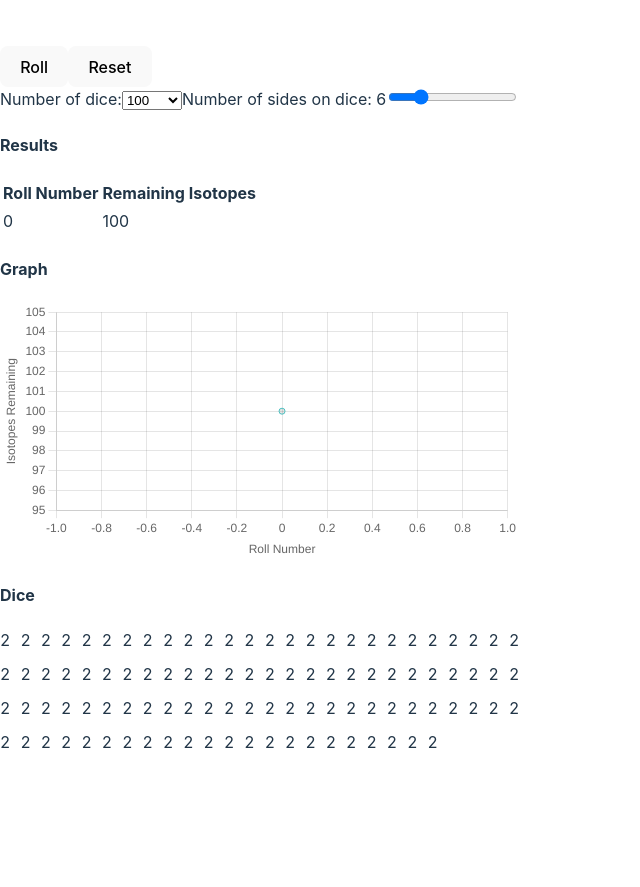
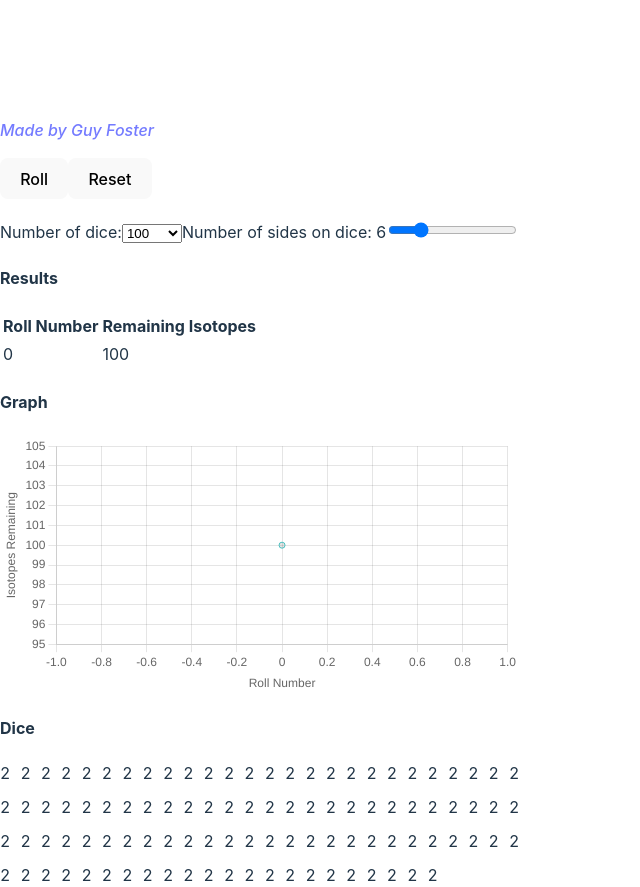
Before and after one commit to guyfoz77/half-life-dice, a React (Vite) app: page / in a window 1280 px wide. Shown: the whole page, without its empty margins (0-640 px from the left). Before the commit the page ends 800 px from the top, so only its background shows below. Built offline with nearby package versions, Linux system fonts and the light colour scheme.

Commit message:
Add credits component

```diff
--- a/src/App.jsx
+++ b/src/App.jsx
@@ -5,6 +5,7 @@ import { Graph } from './components/Graph'
 import { Material } from './components/Material'
 import { Options } from './components/Options'
 import { Buttons } from './components/Buttons'
+import { Credits } from './components/Credits'
 
 function App() {
   const [diceSides, setDiceSices] = useState(6)
@@ -67,6 +68,7 @@ function App() {
   }
   return (
     <>
+      <Credits />
       <Buttons
         rollDice={rollDice}
         reset={reset} />
--- /dev/null
+++ b/src/components/Credits.jsx
@@ -0,0 +1,17 @@
+import githubImage from '../assets/github-mark.svg'
+
+export function Credits() {
+  return (
+    <a
+      className='githubLinkContainer component'
+      href='https://github.com/guyfoz77'
+      target='_blank'
+      rel='noreferrer'
+    >
+      <img src={githubImage} aria-description='github mark' />
+      <p>
+        <i>Made by Guy Foster</i>
+      </p>
+    </a>
+  )
+}
--- a/src/components/Options.jsx
+++ b/src/components/Options.jsx
@@ -1,6 +1,7 @@
 export function Options({ handleNumberOfDiceChange, handleDiceSidesChange, diceSides }) {
   return (
     <div className="optionsComponent">
+      <h4></h4>
       <form action="">
         <label htmlFor='numberOfDice'>Number of dice:</label>
         <select defaultValue={100} id="numberOfDice" onChange={(e) => handleNumberOfDiceChange(e)}>
```
Also changed, not shown: src/assets/github-mark.svg (added).
